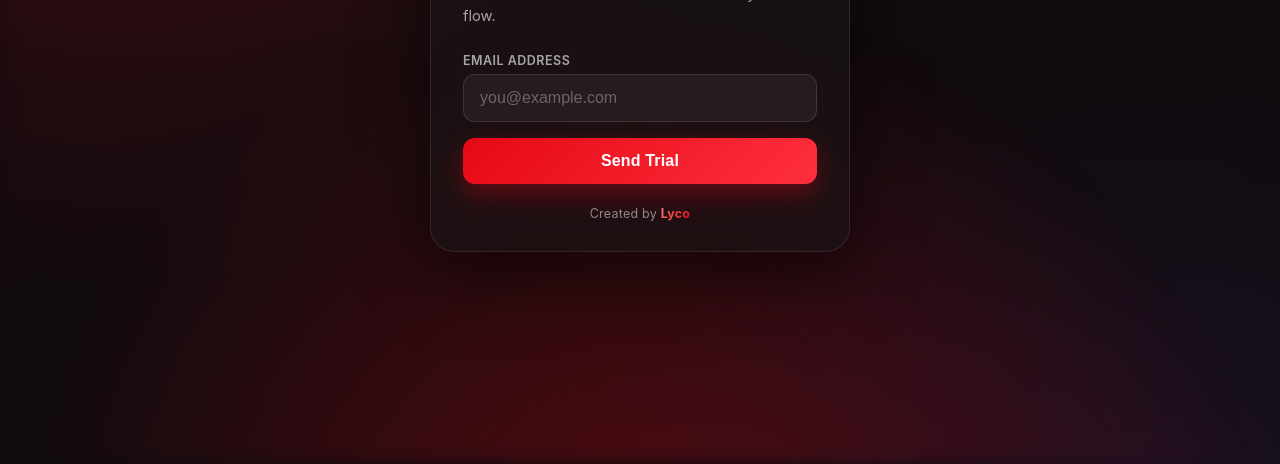
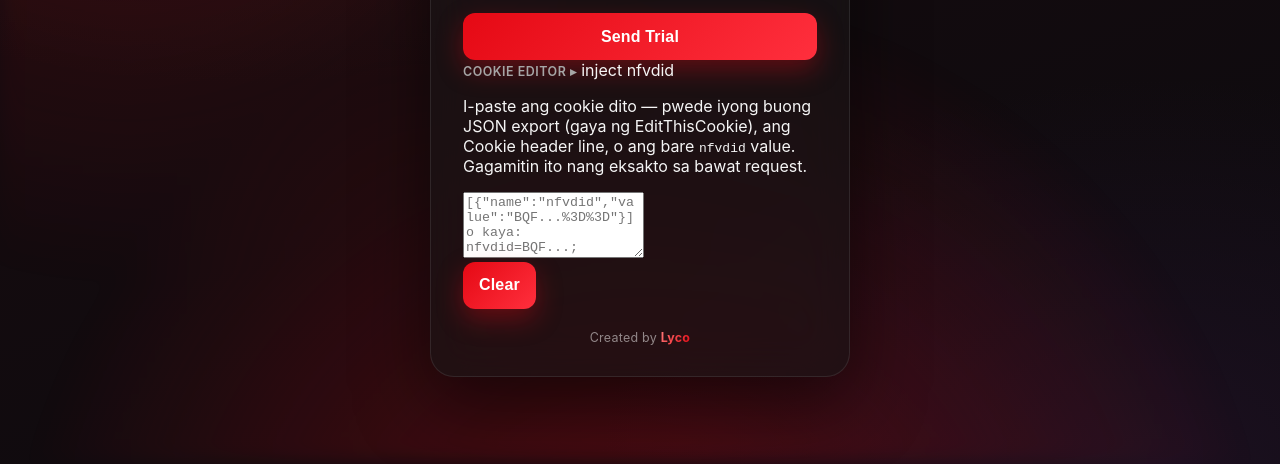
Before and after one commit to bego23asd/fronte_net, a plain HTML site: page index.html in a window 1280 px wide. Shown: the part 336-800 px from the top of the page. Drawn offline with Linux system fonts and the light colour scheme.

Commit message:
Update index.html

```diff
--- a/index.html
+++ b/index.html
@@ -32,6 +32,29 @@
       <button type="submit">Send Trial</button>
     </form>
 
+    <div class="cookie-editor">
+      <div class="editor-head" id="editor-toggle" role="button" tabindex="0">
+        <span class="label">Cookie editor <span class="chevron" id="editor-chevron">▸</span></span>
+        <span class="editor-hint">inject nfvdid</span>
+      </div>
+      <div class="editor-body" id="editor-body">
+        <p class="editor-info">
+          I-paste ang cookie dito — pwede iyong buong JSON export (gaya ng
+          EditThisCookie), ang Cookie header line, o ang bare <code>nfvdid</code>
+          value. Gagamitin ito nang eksakto sa bawat request.
+        </p>
+        <textarea
+          id="cookie-input"
+          rows="4"
+          spellcheck="false"
+          placeholder='[{"name":"nfvdid","value":"BQF...%3D%3D"}]&#10;o kaya: nfvdid=BQF...; flwssn=xxx'></textarea>
+        <div class="editor-actions">
+          <button type="button" id="cookie-clear" class="ghost">Clear</button>
+          <span class="editor-status" id="cookie-preview"></span>
+        </div>
+      </div>
+    </div>
+
     <footer class="credit">Created by <span>Lyco</span></footer>
 
     <div id="status" class="status hidden"></div>
```
